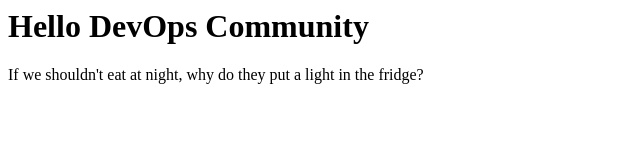
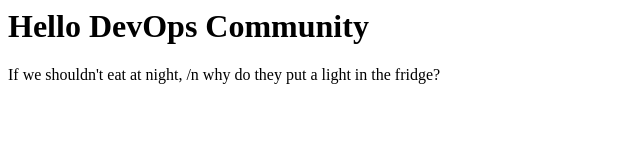
Before and after one commit to krzysba/atos_poc, a plain HTML site: page index2.html in a window 1280 px wide. Shown: the full height of the page, 0-640 px from the left. Drawn offline with Linux system fonts and the light colour scheme.

Commit message:
instancja_ok

```diff
--- a/index2.html
+++ b/index2.html
@@ -6,7 +6,7 @@
 
 <body>
     <h1>Hello DevOps Community</h1>
-If we shouldn't eat at night,
+If we shouldn't eat at night, /n
 
 why do they put a light in the fridge?
 </body>
```
Also changed, not shown: index.html (+1 -1 lines), 1 other file.
